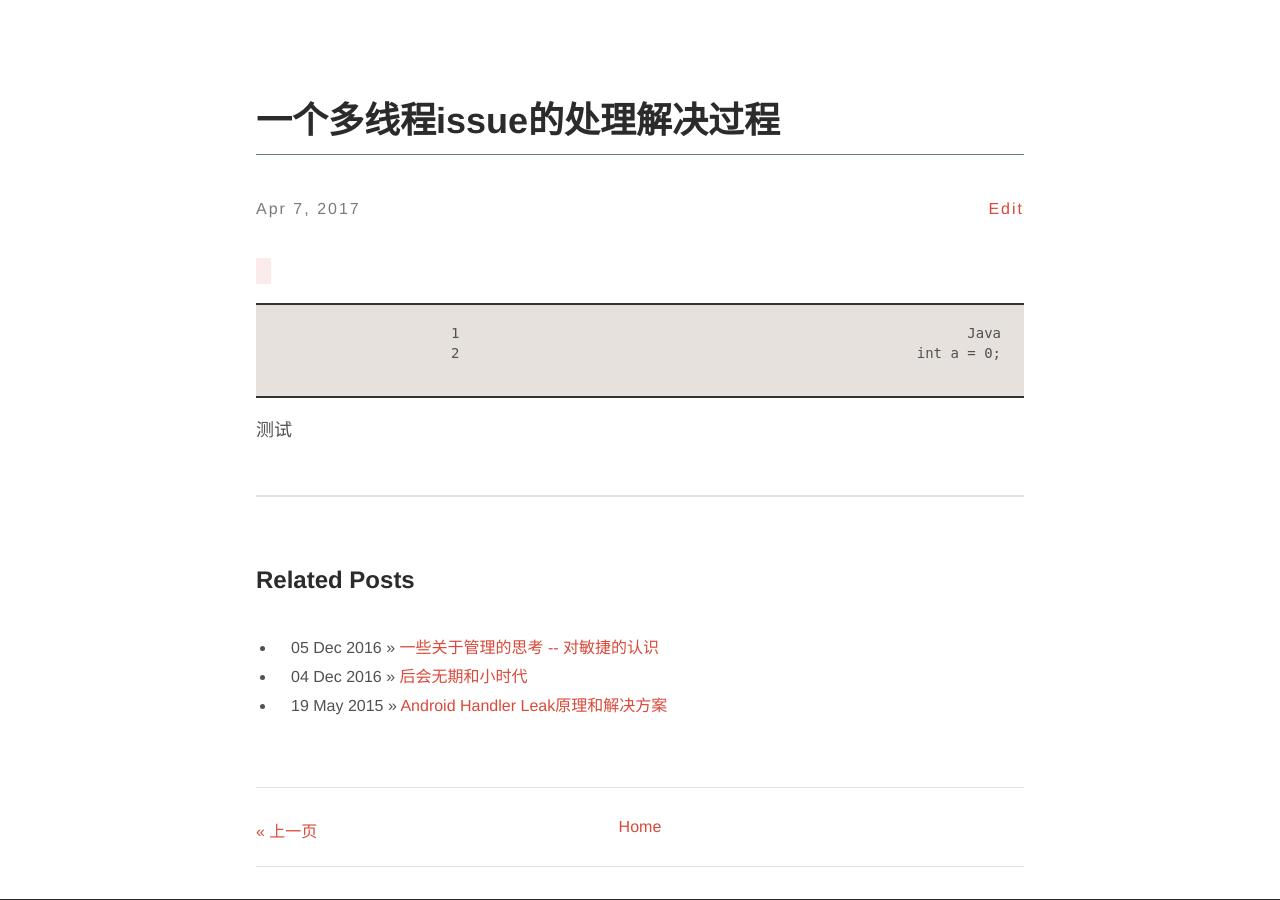
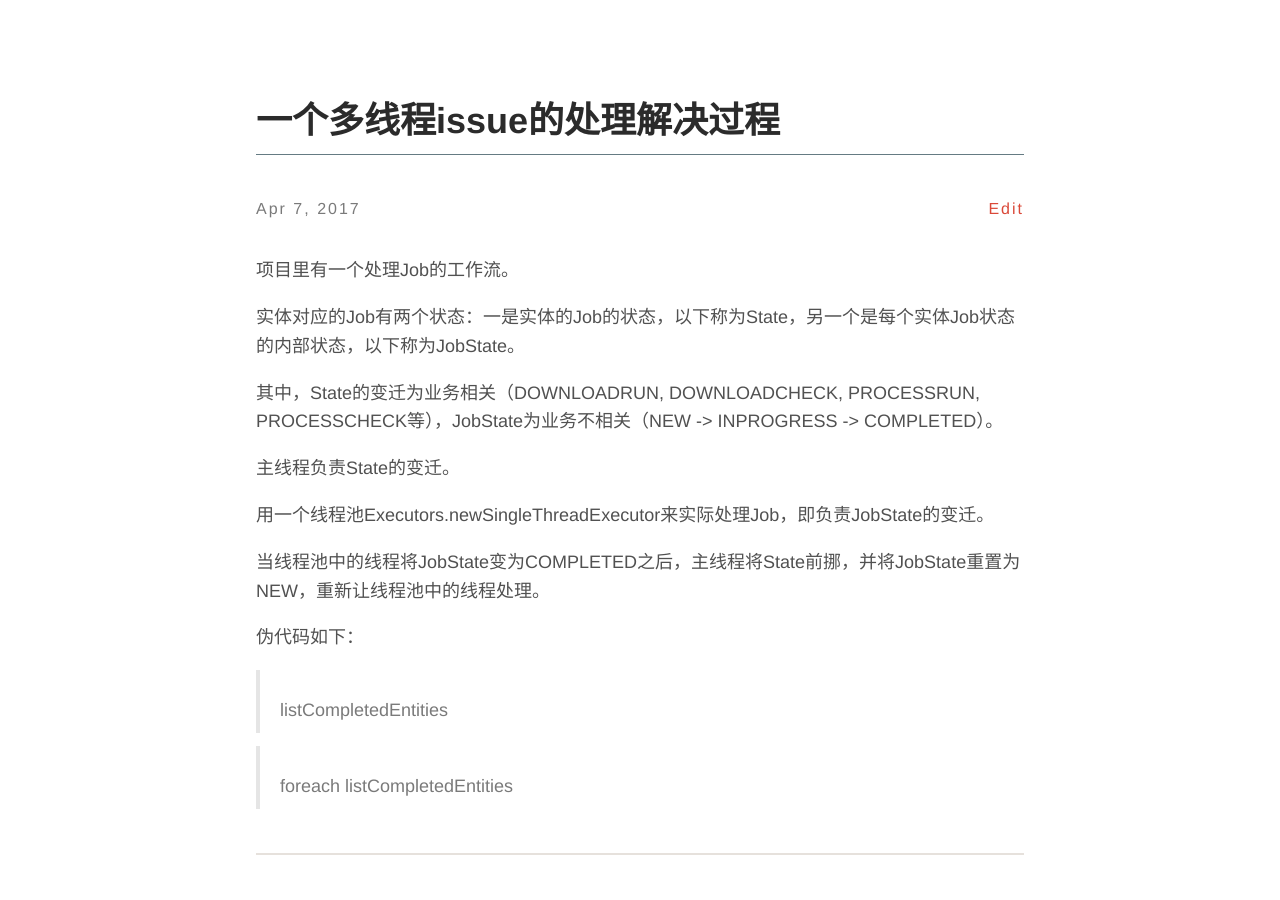
Before and after one commit to johnhx/johnhx.github.io, a Jekyll site: the page built from _posts/2017-04-07-CompletableFuture.markdown, in a window 1280 px wide and 900 px high, scrolled down 298 px. Built offline with Jekyll 4.4.1, drawn with Linux system fonts in a browser that asks for light colours.

Commit message:
middle change

```diff
--- a/_posts/2017-04-07-CompletableFuture.markdown
+++ b/_posts/2017-04-07-CompletableFuture.markdown
@@ -6,8 +6,20 @@
   - Java
 ---
 
-``Java
-int a = 0;
-``
+项目里有一个处理Job的工作流。
 
-测试
+实体对应的Job有两个状态：一是实体的Job的状态，以下称为State，另一个是每个实体Job状态的内部状态，以下称为JobState。
+
+其中，State的变迁为业务相关（DOWNLOADRUN, DOWNLOADCHECK, PROCESSRUN, PROCESSCHECK等），JobState为业务不相关（NEW -> INPROGRESS -> COMPLETED）。
+
+主线程负责State的变迁。
+
+用一个线程池Executors.newSingleThreadExecutor来实际处理Job，即负责JobState的变迁。
+
+当线程池中的线程将JobState变为COMPLETED之后，主线程将State前挪，并将JobState重置为NEW，重新让线程池中的线程处理。
+
+伪代码如下：
+
+> listCompletedEntities
+
+> foreach listCompletedEntities
```
